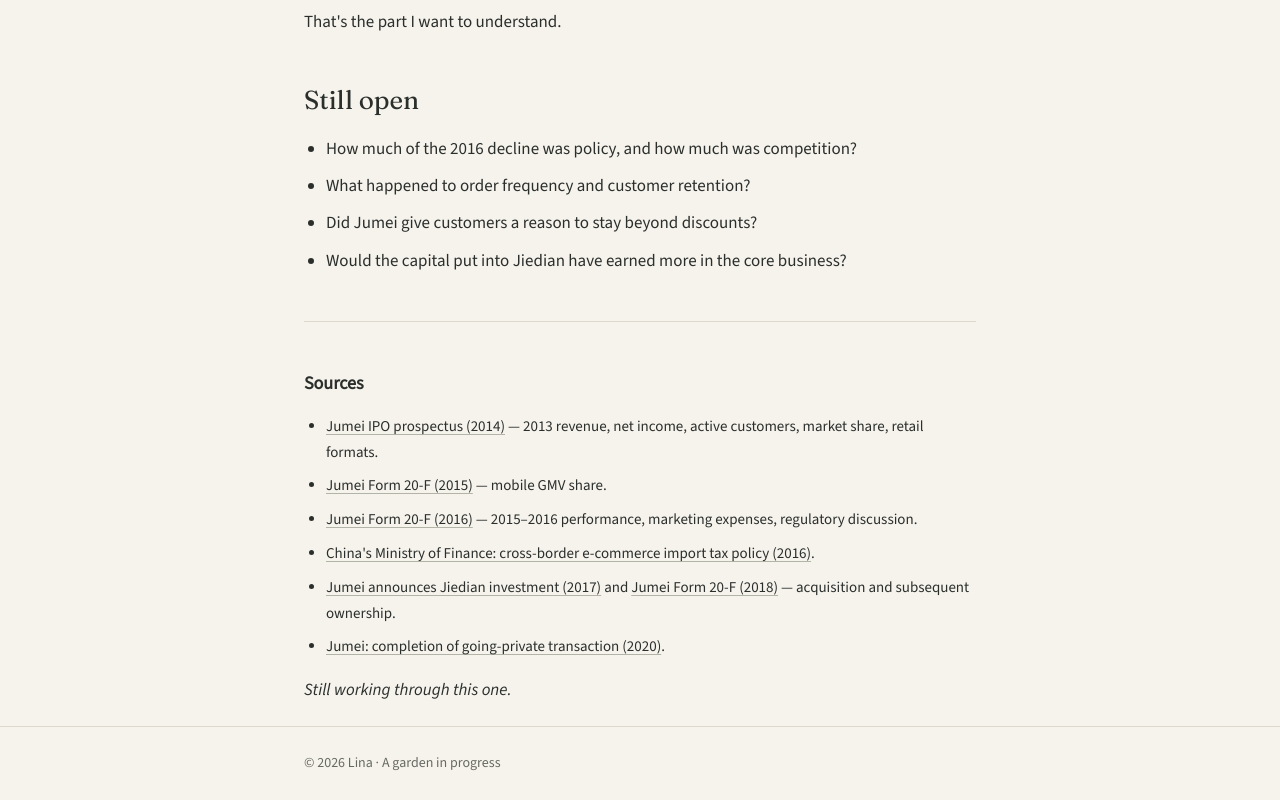
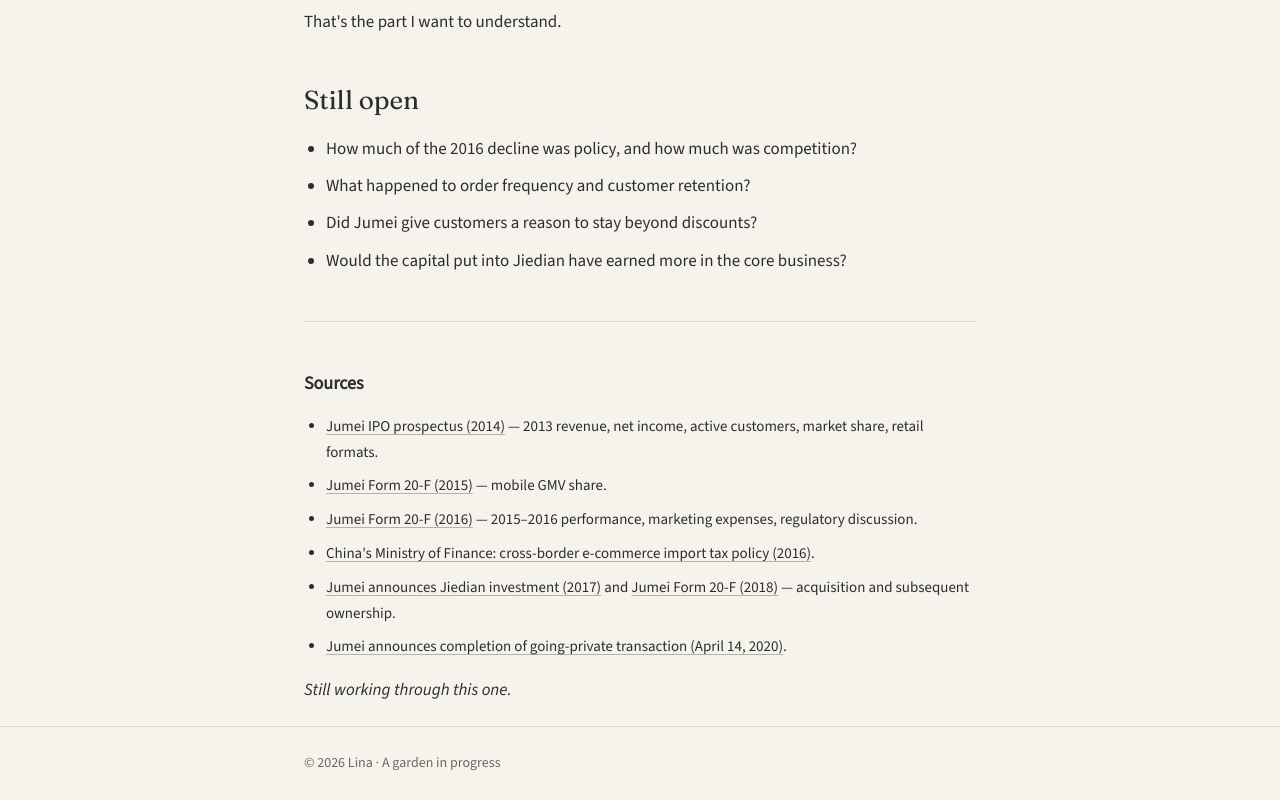
Before and after one commit to linaworks/linaworks.github.io, a plain HTML site: page garden/jumei/index.html in a window 1280 px wide. Shown: the part 3009-3809 px from the top of the page. Drawn offline with nearby package versions, Linux system fonts and the light colour scheme.

Commit message:
Link directly to Jumei 2020 privatization SEC announcement

```diff
--- a/garden/jumei/index.html
+++ b/garden/jumei/index.html
@@ -42,6 +42,6 @@
 <li><a href="https://www.sec.gov/Archives/edgar/data/1597680/000110465917028115/a17-1825_120f.htm">Jumei Form 20-F (2016)</a> — 2015–2016 performance, marketing expenses, regulatory discussion.</li>
 <li><a href="https://m.mof.gov.cn/czxw/201603/t20160324_1922972.htm">China's Ministry of Finance: cross-border e-commerce import tax policy (2016)</a>.</li>
 <li><a href="https://www.sec.gov/Archives/edgar/data/1597680/000110465917030052/a17-12545_1ex99d1.htm">Jumei announces Jiedian investment (2017)</a> and <a href="https://www.sec.gov/Archives/edgar/data/1597680/000114420419022364/tv519073_20f.htm">Jumei Form 20-F (2018)</a> — acquisition and subsequent ownership.</li>
-<li><a href="https://www.globenewswire.com/search/organization/jumei%2520international%2520holding%2520limited">Jumei: completion of going-private transaction (2020)</a>.</li></ul>
+<li><a href="https://www.sec.gov/Archives/edgar/data/1597680/000110465920046550/tm2015835d2_ex99-1.htm">Jumei announces completion of going-private transaction (April 14, 2020)</a>.</li></ul>
 <p><em>Still working through this one.</em></p>
 </article></main><footer><div class="wrap">© 2026 Lina · A garden in progress</div></footer></body></html>
```
